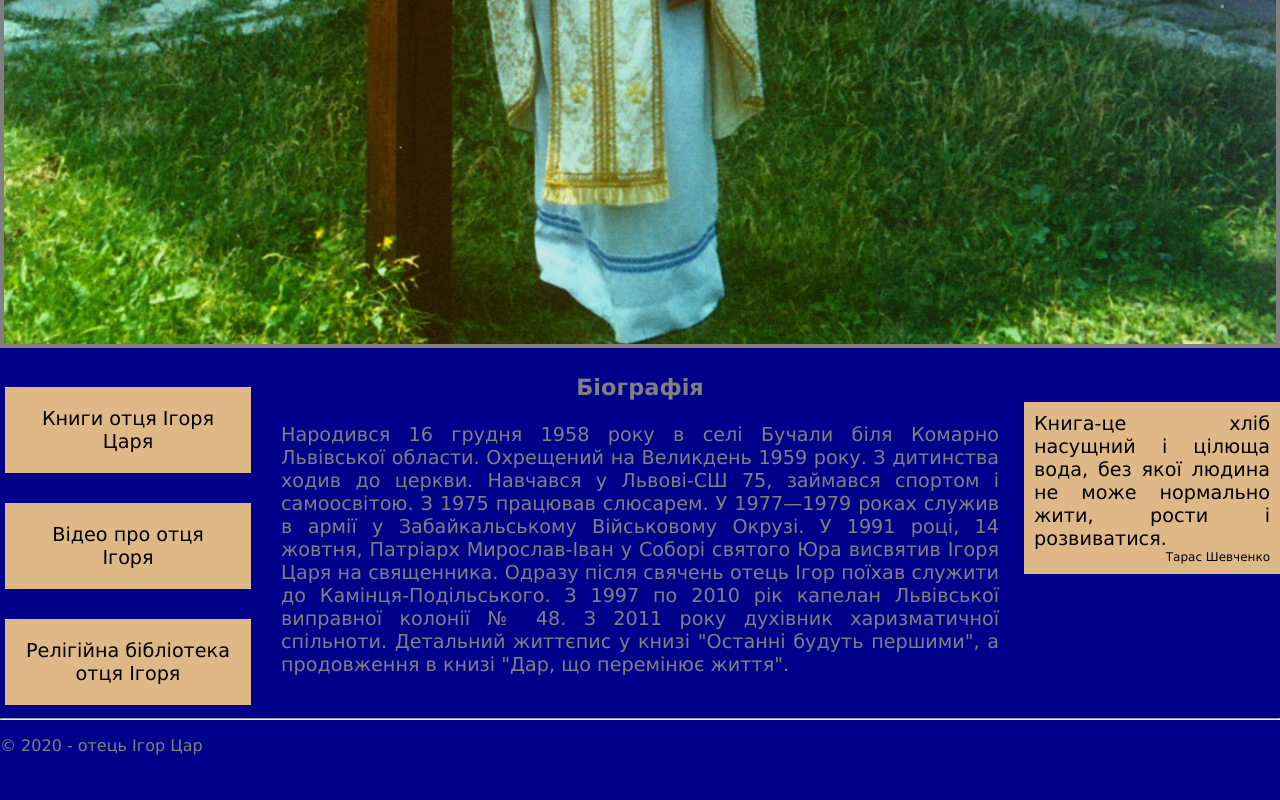
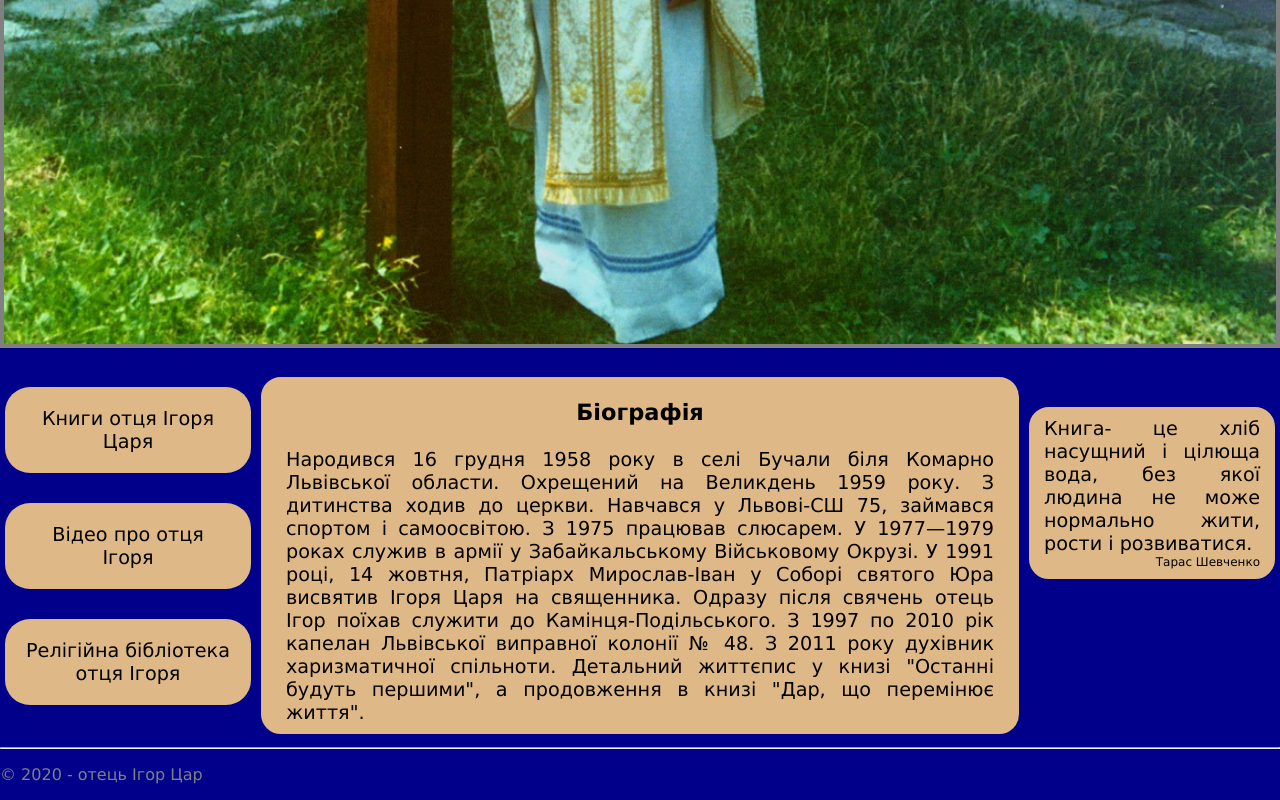
Before and after one commit to Denbuvalyy/o.Ihor_Tsar, a plain HTML site: page index.html in a window 1280 px wide. Shown: the part 1168-1968 px from the top of the page. Before the commit the page ends 1939 px from the top, so only its background shows below. Drawn offline with Linux system fonts and the light colour scheme.

Commit message:
adjusted layout
adjusted layout

```diff
--- a/booklist.json
+++ b/booklist.json
@@ -12,7 +12,7 @@
     {"name":"Моя надія - Ісус Марія","image":"Books/14. Моя надія - Ісус Марія/Моя_надія.jpg","path":"Books/14. Моя надія - Ісус Марія/Velychkovskiy-N.pdf"},
     {"name":"За що ми любимо Бандеру","image":"Books/15. За що ми любимо Бандеру (укр,англ,рос)/За_що.jpg","path":"Books/15. За що ми любимо Бандеру (укр,англ,рос)/036_bandera.pdf"},
     {"name":"З побаченого і пережитого","image":"Images/pdf_icon.png","path":"Books/16. З побаченого і пережитого/З побаченого і пережитого.pdf"},
-    {"name":"Ми діти Божі і нащадки Марії","image":"Books/18. Ми діти Божі і нащадки Марії/Ми_діти_Божі.jpg","path":"Books/18. Ми діти Божі і нащадки Марії/Діти_Божі_друк.pdf"},
+    {"name":"Ми діти Божі і нащадки Марії (молитовник)","image":"Books/18. Ми діти Божі і нащадки Марії/Ми_діти_Божі.jpg","path":"Books/18. Ми діти Божі і нащадки Марії/Діти_Божі_друк.pdf"},
     {"name":"Акафіст-подяка Пресвятій Тройці","image":"Images/pdf_icon.png","path":"Books/19. Акафіст-подяка Пресвятій Тройці/055_ak_tr.pdf"},
     {"name":"Малий підручник для священника","image":"Images/pdf_icon.png","path":"Books/20. Малий підручник для священника/Будай_ворд.pdf"},
     {"name":"Жиймо так, щоб разом бути в небі","image":"Books/21. Жиймо так, щоб разом бути в небі/жиймо так.jpg","path":"Books/21. Жиймо так, щоб разом бути в небі/zhyymo_tak.pdf"},
--- a/css/layout.css
+++ b/css/layout.css
@@ -37,23 +37,33 @@ img {
         width: 100%;
         color: black;
         text-decoration: none;
+        border-radius: 25px;
     }
 
 .main {
     float: left;
     width: 60%;
     padding: 0px 25px;
+    padding-bottom: 10px;
     text-align: justify;
+    background-color:burlywood;
+    color: black;
+    border:5px solid darkblue ;
+    border-radius: 25px;
+    margin-top: 20px;
+    margin-right: 0px;
 }
 
 .right {
     background-color: burlywood;
     float: left;
     width: 20%;
-    padding: 10px 10px;
+    padding: 10px 15px;
     margin-top: 50px;
     color: black;
     text-align: justify;
+    border:5px solid darkblue;
+    border-radius: 25px;
 }
 
 .return {
```
Also changed, not shown: index.html (+1 -1 lines).
